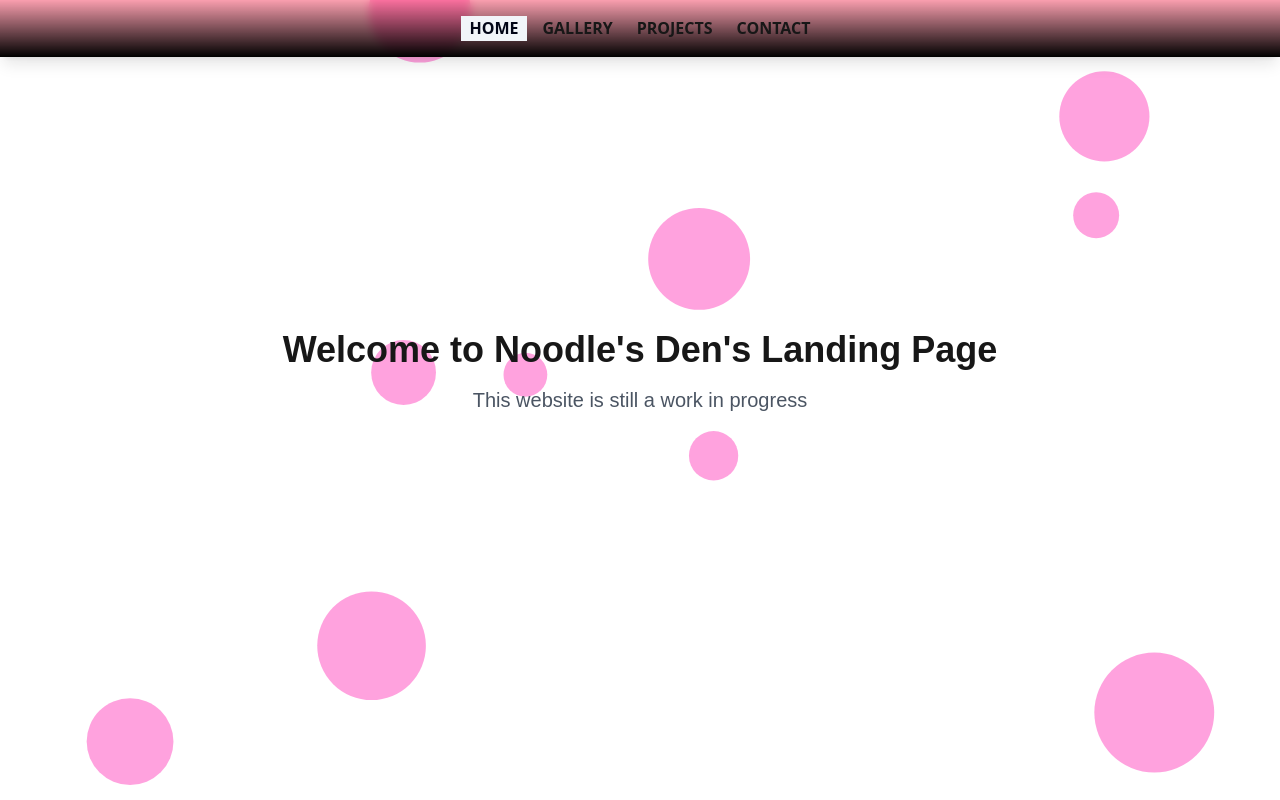
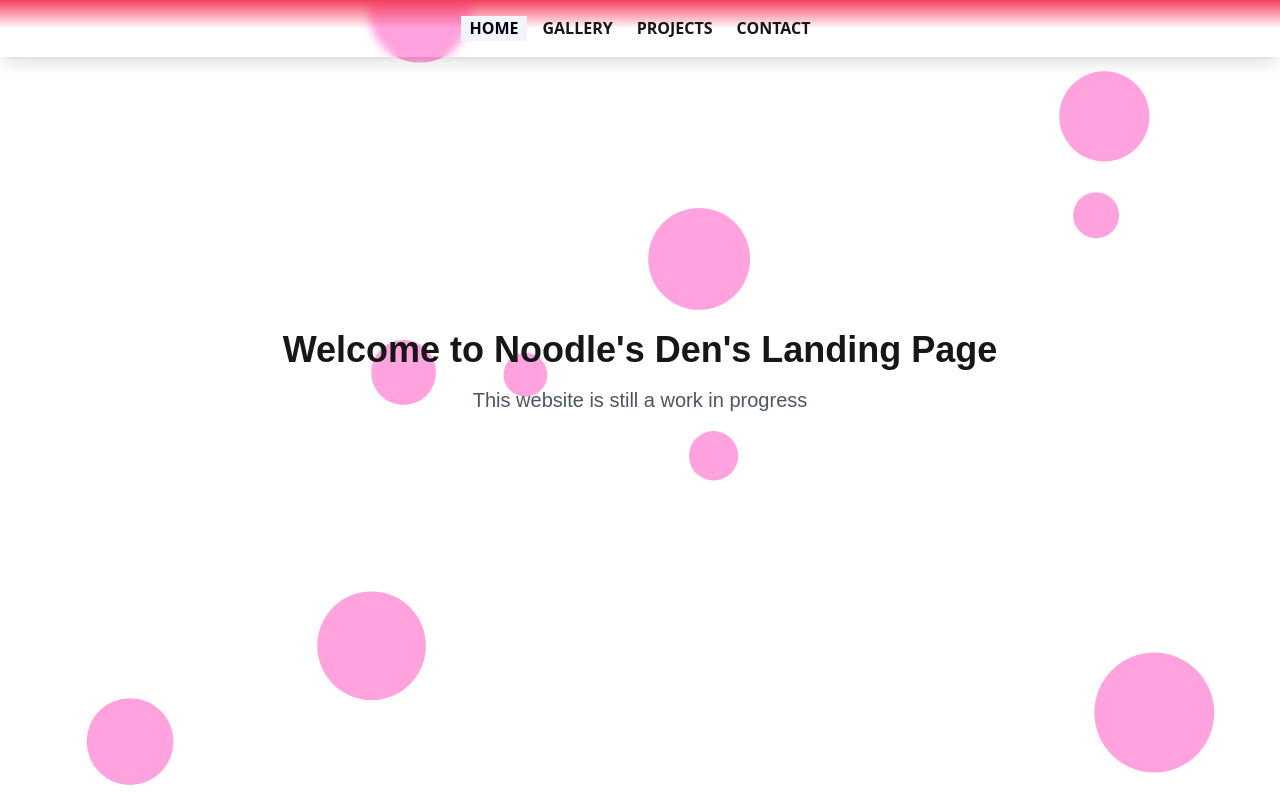
Before and after one commit to hatohui/portfolio, a Next.js app: page / in a window 1280 px wide. Built offline with nearby package versions, Linux system fonts and the light colour scheme.

Commit message:
Added template metaballs

```diff
--- a/components/MetaBalls.tsx
+++ b/components/MetaBalls.tsx
@@ -73,7 +73,7 @@ const MetaballsBackground = () => {
   return (
     <canvas
       ref={canvasRef}
-      className="absolute top-0 left-0 w-full h-full -z-10"
+      className="fixed top-0 left-0 w-full h-full -z-10"
     />
   );
 };
--- a/components/NavBar.tsx
+++ b/components/NavBar.tsx
@@ -21,9 +21,9 @@ const NavBar = () => {
   const controlNavbar = () => {
     const scrollY = window.scrollY;
     if (scrollY > lastScrollY.current && show) {
-      setShow(false); // Hide navbar only if it's currently visible
+      setShow(false);
     } else if (scrollY < lastScrollY.current && !show) {
-      setShow(true); // Show navbar only if it's currently hidden
+      setShow(true);
     }
     lastScrollY.current = scrollY;
   };
@@ -35,8 +35,8 @@ const NavBar = () => {
 
   return (
     <nav
-      className={`fixed top-0 right-0 w-full h-[57px] p-4 shadow-lg bg-rose-500/50
-      bg-gradient-to-t from-black to-transparent backdrop-blur-sm transition-transform duration-300 ${
+      className={`fixed top-0 right-0 w-full h-[57px] p-4 shadow-lg
+      bg-gradient-to-t from-transparent via-transparent to-rose-500/100 backdrop-blur-sm transition-transform duration-300 ${
         show ? "translate-y-0" : "-translate-y-full"
       }`}
     >
```
